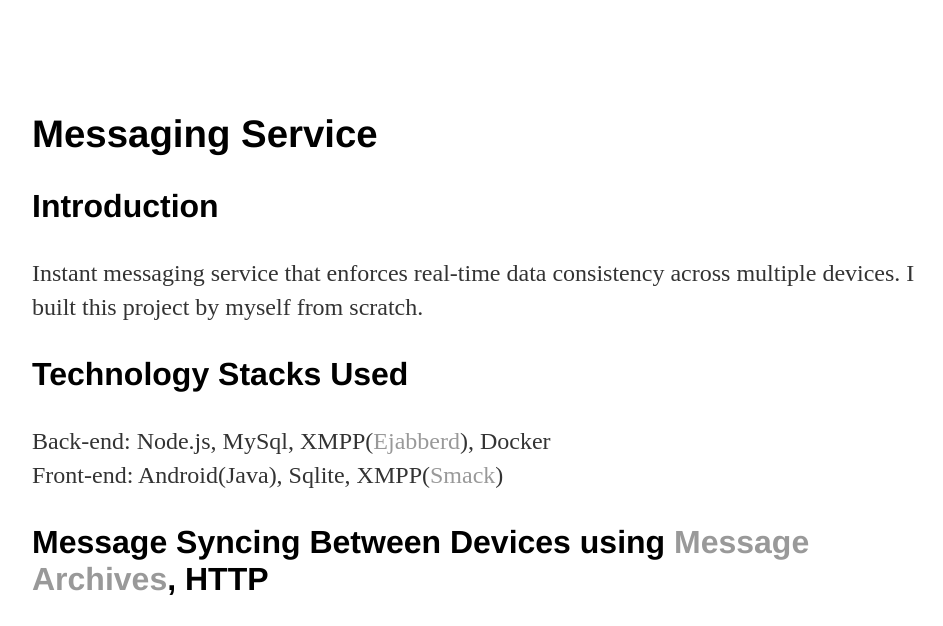
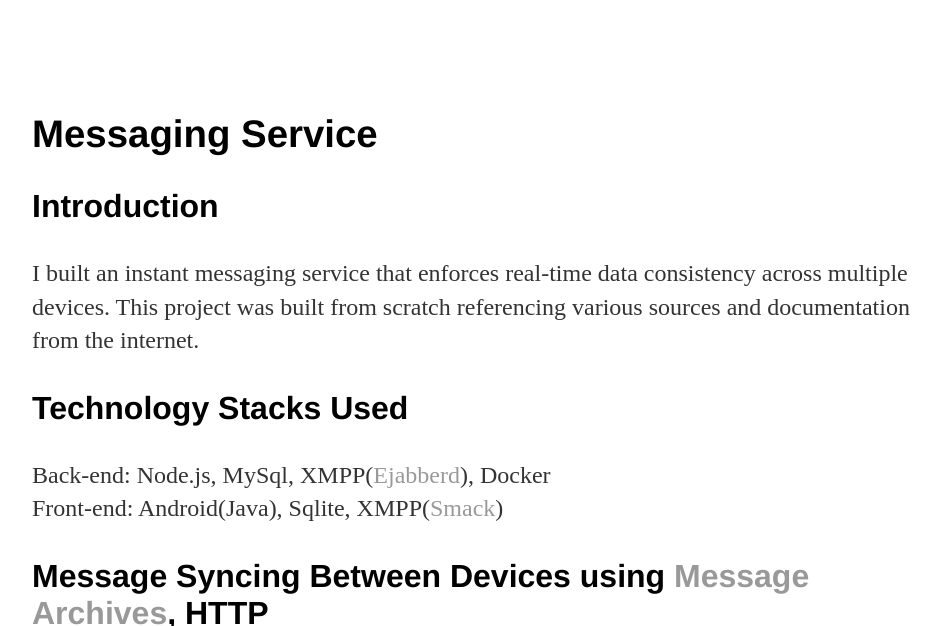
Before and after one commit to jcho7022/jcho7022.github.io, a Jekyll site: the page built from projects/chatbot/index.html, in a window 1280 px wide and 900 px high, scrolled down 2017 px, cut to the strip 0-626 px from the top of the window. Shown: the whole strip, without its empty margins (160-1103 px from the left). Built offline with Jekyll 4.4.1, drawn with Linux system fonts in a browser that asks for light colours.

Commit message:
Update index.html

```diff
--- a/projects/chatbot/index.html
+++ b/projects/chatbot/index.html
@@ -24,8 +24,8 @@ is used to score the outputs and returns the output with the highest score.</p>
 
 <h2>Messaging Service</h2>
 <h3>Introduction</h3>
-<p>Instant messaging service that enforces real-time data consistency across multiple devices.
- I built this project by myself from scratch.</p>
+<p>I built an instant messaging service that enforces real-time data consistency across multiple devices.
+This project was built from scratch referencing various sources and documentation from the internet.</p>
 <h3>Technology Stacks Used</h3>
 <p>Back-end: Node.js, MySql, XMPP(<a href="https://www.ejabberd.im/">Ejabberd</a>), Docker<br>
 Front-end: Android(Java), Sqlite, XMPP(<a href="https://github.com/igniterealtime/Smack">Smack</a>)</p>
```
